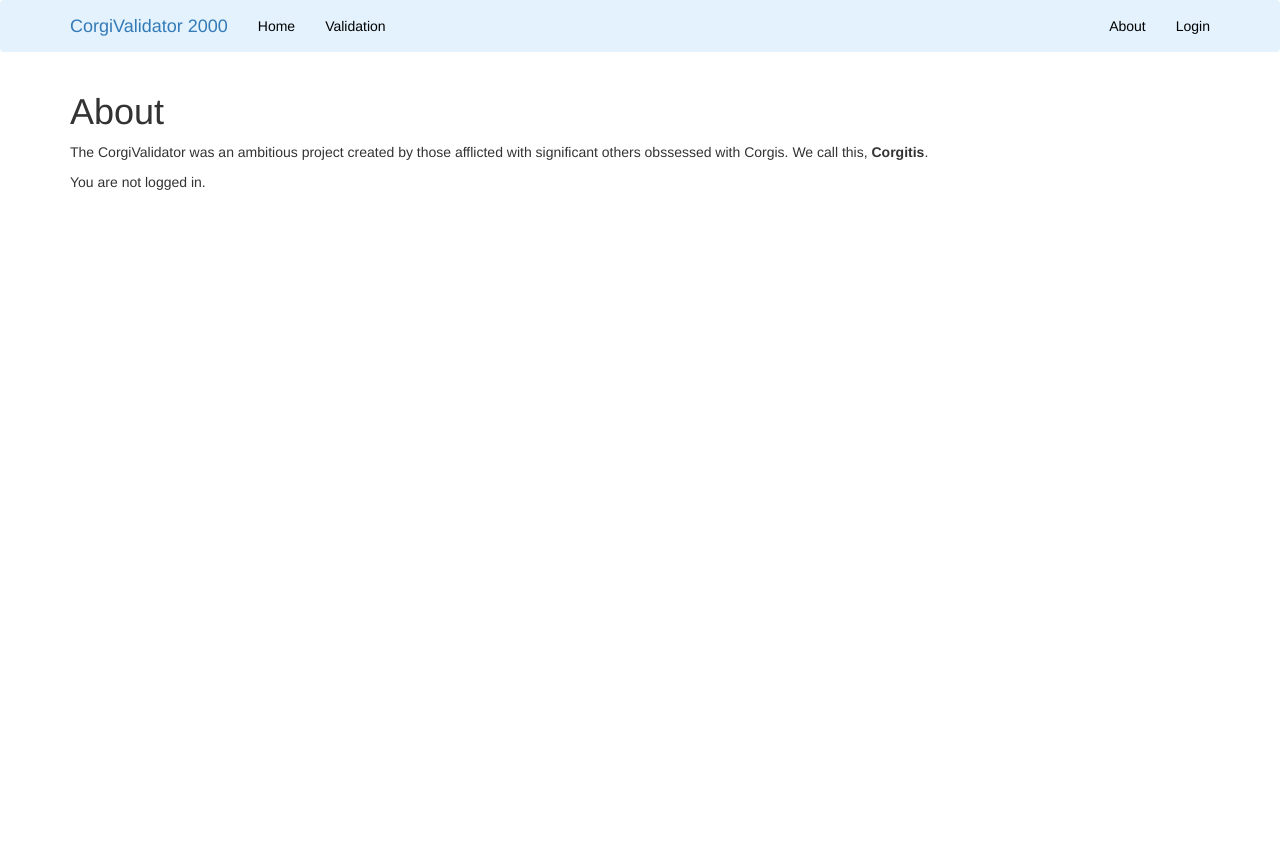
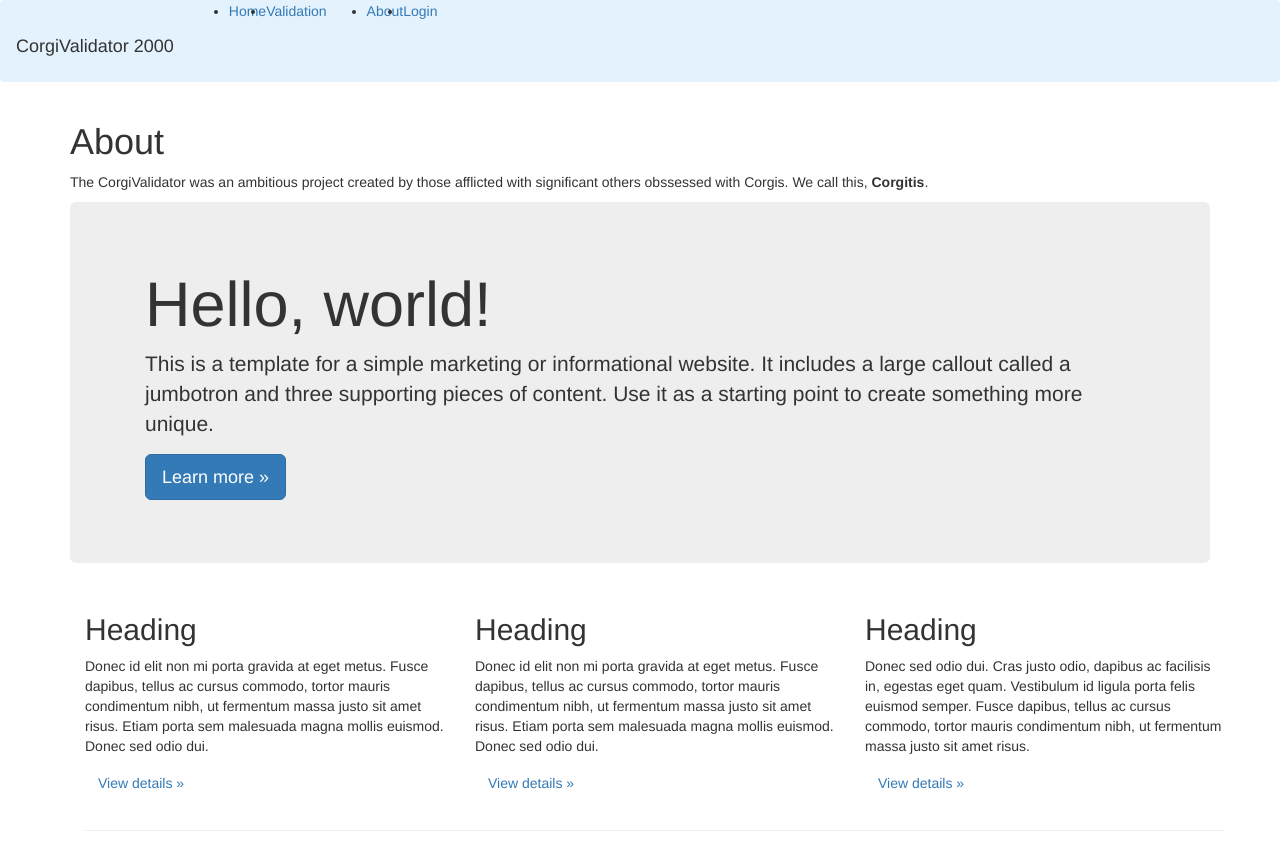
Before and after one commit to FullofQuarks/CorgiValidator, a Flask app: page /about in a window 1280 px wide. Before the commit the page ends 190 px from the top, so only its background shows below. Run offline with Flask 2, Linux system fonts and the light colour scheme; some libraries are stand-ins or nearby versions.

Commit message:
Upgraded Bootstrap 4

```diff
--- a/login.py
+++ b/login.py
@@ -3,7 +3,7 @@ from flask import Flask, flash, render_template, redirect, url_for, request
 from flask_bootstrap import Bootstrap
 from flask_wtf import FlaskForm
 from wtforms import StringField, PasswordField, BooleanField, SubmitField
-from wtforms.validators import Required, Length
+from wtforms.validators import Required, Length, ValidationError
 from flask_sqlalchemy import SQLAlchemy
 from flask_login import LoginManager, UserMixin, login_user, logout_user, \
     login_required, current_user
@@ -24,8 +24,12 @@ class LoginForm(FlaskForm):
     submit = SubmitField('Submit')
 
 class CorgiForm(FlaskForm):
-    certificate = StringField('Certificate Number', validators=[Required()])
+    certificate = StringField('Certificate Number', validators=[Required(), Length(1,8)])
     submit = SubmitField('Submit')
+
+    #def validate_certificate(form, field):
+     #   if len(field.data) != 8:
+      #      raise ValidationError('Certificate must be exactly 8 digits long.')
 
 class User(UserMixin, db.Model):
     __tablename__ = 'users'
@@ -65,7 +69,7 @@ def login():
         if user is None or not user.verify_password(form.password.data):
             return redirect(url_for('login', **request.args))
         login_user(user, form.remember_me.data)
-        return redirect(request.args.get('next') or url_for('index'))
+        return redirect(request.args.get('next') or url_for('protected'))
     return render_template('login.html', form=form)
 
 
@@ -101,5 +105,5 @@ def protected():
 if __name__ == '__main__':
     db.create_all()
     if User.query.filter_by(username='monica').first() is None:
-        User.register('monica', 'corgi', '456')
+        User.register('monica', 'corgi', '12345678')
     app.run(debug=True)
--- a/templates/about.html
+++ b/templates/about.html
@@ -3,5 +3,37 @@
 {% block page_content %}
     <h1>About</h1>
     <p>The CorgiValidator was an ambitious project created by those afflicted with significant others obssessed with Corgis. We call this, <b>Corgitis</b>.</p>
-    <p>You are {% if not current_user.is_authenticated %}not {% endif %}logged in.</p>
+    <div class="jumbotron">
+        <div class="container">
+          <h1 class="display-3">Hello, world!</h1>
+          <p>This is a template for a simple marketing or informational website. It includes a large callout called a jumbotron and three supporting pieces of content. Use it as a starting point to create something more unique.</p>
+          <p><a class="btn btn-primary btn-lg" href="#" role="button">Learn more &raquo;</a></p>
+        </div>
+      </div>
+
+      <div class="container">
+        <!-- Example row of columns -->
+        <div class="row">
+          <div class="col-md-4">
+            <h2>Heading</h2>
+            <p>Donec id elit non mi porta gravida at eget metus. Fusce dapibus, tellus ac cursus commodo, tortor mauris condimentum nibh, ut fermentum massa justo sit amet risus. Etiam porta sem malesuada magna mollis euismod. Donec sed odio dui. </p>
+            <p><a class="btn btn-secondary" href="#" role="button">View details &raquo;</a></p>
+          </div>
+          <div class="col-md-4">
+            <h2>Heading</h2>
+            <p>Donec id elit non mi porta gravida at eget metus. Fusce dapibus, tellus ac cursus commodo, tortor mauris condimentum nibh, ut fermentum massa justo sit amet risus. Etiam porta sem malesuada magna mollis euismod. Donec sed odio dui. </p>
+            <p><a class="btn btn-secondary" href="#" role="button">View details &raquo;</a></p>
+          </div>
+          <div class="col-md-4">
+            <h2>Heading</h2>
+            <p>Donec sed odio dui. Cras justo odio, dapibus ac facilisis in, egestas eget quam. Vestibulum id ligula porta felis euismod semper. Fusce dapibus, tellus ac cursus commodo, tortor mauris condimentum nibh, ut fermentum massa justo sit amet risus.</p>
+            <p><a class="btn btn-secondary" href="#" role="button">View details &raquo;</a></p>
+          </div>
+        </div>
+
+        <hr>
+
+      </div> <!-- /container -->
+
+    </main>
 {% endblock %}
--- a/templates/base.html
+++ b/templates/base.html
@@ -6,28 +6,30 @@
 {% endblock %}
 {% block title %}Corgi Validator{% endblock %}
 {% block navbar %}
-    <nav class="navbar navbar-light" style="background-color: #e3f2fd;" role="navigation">
-        <div class="container">
-            <a class="navbar-brand" href="{{ url_for('index') }}">
+    <nav class="navbar navbar-expand-lg navbar-light" style="background-color: #e3f2fd;" role="navigation">
+            <a class="navbar-brand mb-0 h1" href="{{ url_for('index') }}">
                 CorgiValidator 2000
             </a>
-            <ul class="nav navbar-nav">
-                <li><a href="{{ url_for('index') }}">Home</a></li>
-                <li><a href="{{ url_for('protected') }}">Validation</a></li>
+            <ul class="navbar-nav">
+                <li class="nav-item active">
+                    <a class="nav-link" href="{{ url_for('index') }}">Home</a>
+                </li>
+                <li class="nav-item">
+                    <a class="nav-link" href="{{ url_for('protected') }}">Validation</a>
+                </li>
             </ul>
-            <ul class="nav navbar-nav navbar-right">
-                <li>
-                    <a href="{{ url_for('about') }}">About</a>
+            <ul class="navbar-nav ml-auto">
+                <li class="nav-item">
+                    <a class="nav-link" href="{{ url_for('about') }}">About</a>
                 </li>
-                <li>
+                <li class="nav-item">
                     {% if current_user.is_authenticated %}
-                        <a href="{{ url_for('logout') }}">Logout</a>
+                        <a class="nav-link" href="{{ url_for('logout') }}">Logout</a>
                     {% else %}
-                        <a href="{{ url_for('login') }}">Login</a>
+                        <a class="nav-link" href="{{ url_for('login') }}">Login</a>
                     {% endif %}
                 </li>
             </ul>
-        </div>
     </nav>
 {% endblock %}
 
--- a/templates/login.html
+++ b/templates/login.html
@@ -2,7 +2,7 @@
 {% import "bootstrap/wtf.html" as wtf %}
 
 {% block page_content %}
-    <div class="row">
+    <div class="row justify-content-center">
         <div class="col-md-4 col-md-offset-4">
             <div class="text-center">
             <img class="rounded" src="{{ url_for('static', filename='images/login.gif') }}" height="225">
```
Also changed, not shown: templates/protected.html (+4 -6 lines).
